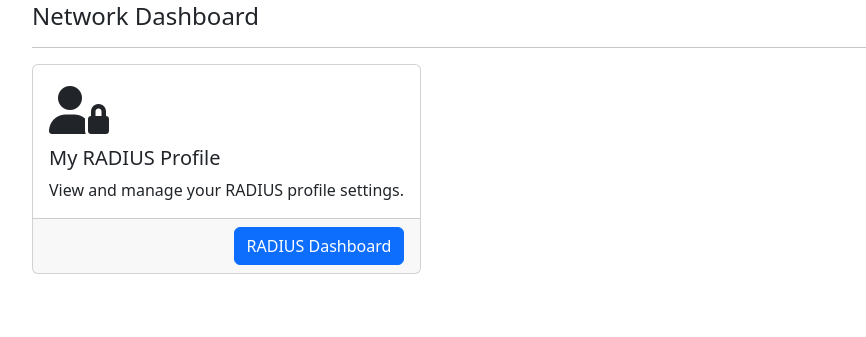
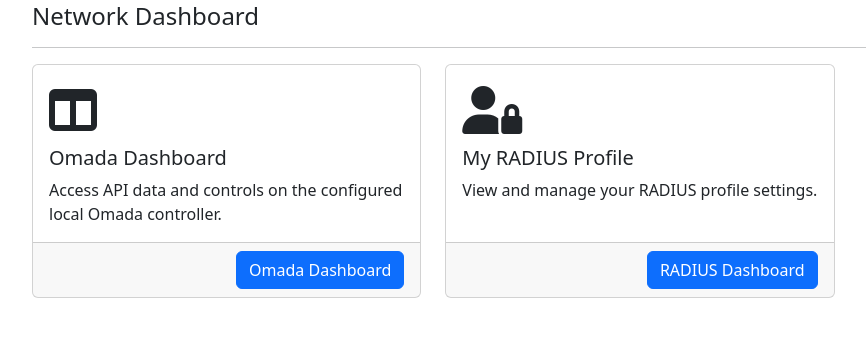
Before and after one commit to ravendinata/JACITA-Kanri, a Flask app: page /network in a window 1280 px wide. Shown: the part 80-417 px from the top of the page, without its empty margins (0-866 px from the left). Run offline with Flask 3, Linux system fonts and the light colour scheme; parts of the project's set-up code (start-up, migrations or seed data) failed here and were passed over; some libraries are stand-ins or nearby versions.

Commit message:
Add Omada dashboard page

```diff
--- a/app/main/routes.py
+++ b/app/main/routes.py
@@ -202,9 +202,13 @@ def page_network():
     return render_template('network/dashboard.html', title = 'Network Dashboard')
 
 # Omada Subroutes
+@bp.route('/network/omada')
+def page_omada_dashboard():
+    return render_template('omada/dashboard.html', title = 'Omada Dashboard')
+
 @bp.route('/network/omada/clients')
 def page_omada_clients():
-    return render_template('omada/clients.html', title = 'Omada Clients')
+    return render_template('omada/clients.html', title = 'Clients List')
 
 # RADIUS Subroutes
 @bp.route('/network/radius')
--- a/app/templates/network/dashboard.html
+++ b/app/templates/network/dashboard.html
@@ -4,6 +4,18 @@
 <h2>{{ title }}</h2>
 <hr>
 <div class="row mb-4">
+    <div class="col-md-4">
+        <div class="card h-100">
+            <div class="card-body">
+                <h1 class="display-5"><i class="fa-solid fa-table-columns"></i></h1>
+                <h5 class="card-title">Omada Dashboard</h5>
+                <p class="card-text">Access API data and controls on the configured local Omada controller.</p>
+            </div>
+            <div class="card-footer">
+                <a href="{{ url_for('main.page_omada_dashboard') }}" class="btn btn-primary float-end">Omada Dashboard</a>
+            </div>
+        </div>
+    </div>
     <div class="col-md-4">
         <div class="card h-100">
             <div class="card-body">
```
Also changed, not shown: app/templates/omada/dashboard.html (added, +20 -0 lines).
